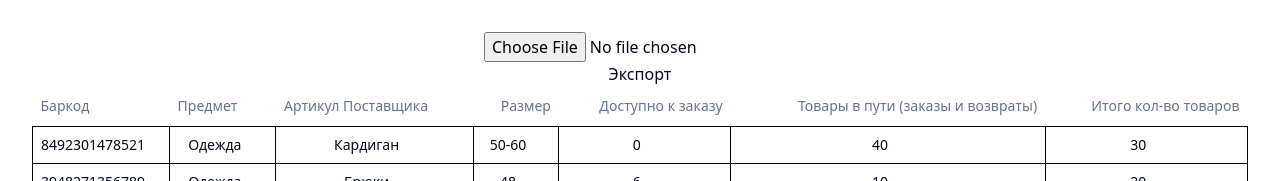
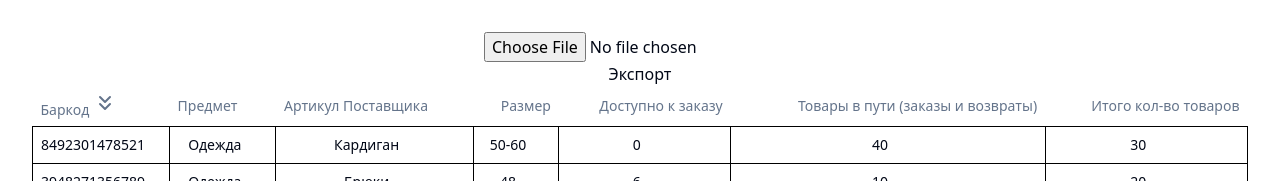
Before and after one commit to garold664/react-table-data-test, a React (Vite) app: page / in a window 1280 px wide. Shown: the top 181 px of the page. Built offline with nearby package versions, Linux system fonts and the light colour scheme.

Commit message:
implement sorting by barcode

```diff
--- a/src/components/ProductsTable.tsx
+++ b/src/components/ProductsTable.tsx
@@ -11,10 +11,12 @@ import {
 import data from '../data.json';
 import { useCallback, useState } from 'react';
 import EditableCell from './EditableCell';
+import { ChevronsDownIcon } from 'lucide-react';
 
 export default function ProductsTable() {
   const [tableData, setTableData] = useState(data);
   const [editedId, setEditedId] = useState<string | null>(null);
+  const [sortingOrder, setSortingOrder] = useState<'asc' | 'desc' | null>(null);
   const availableTotal = tableData.reduce(
     (acc, value) => acc + +value.available,
     0
@@ -40,6 +42,8 @@ export default function ProductsTable() {
     },
     []
   );
+
+  console.log(sortingOrder);
 
   return (
     <>
@@ -83,7 +87,38 @@ export default function ProductsTable() {
         <TableCaption>A list of your recent invoices.</TableCaption>
         <TableHeader>
           <TableRow>
-            <TableHead className="w-[100px]">Баркод</TableHead>
+            <TableHead className="w-[100px]">
+              Баркод{' '}
+              <button
+                onClick={() => {
+                  let newSortingOrder: 'asc' | 'desc' | null = null;
+                  if (!sortingOrder) {
+                    newSortingOrder = 'asc';
+                    setSortingOrder('asc');
+                  } else {
+                    setSortingOrder((order) => {
+                      newSortingOrder = order === 'asc' ? 'desc' : 'asc';
+                      return newSortingOrder;
+                    });
+                  }
+                  setTableData((data) => {
+                    if (newSortingOrder === 'asc') {
+                      return [...data].sort((a, b) =>
+                        a.barcode.localeCompare(b.barcode)
+                      );
+                    } else {
+                      return [...data].sort((a, b) =>
+                        b.barcode.localeCompare(a.barcode)
+                      );
+                    }
+                  });
+                }}
+              >
+                <ChevronsDownIcon
+                  className={sortingOrder === 'desc' ? 'rotate-180' : ''}
+                />
+              </button>
+            </TableHead>
             <TableHead>Предмет</TableHead>
             <TableHead>Артикул Поставщика</TableHead>
             <TableHead className="text-right">Размер</TableHead>
```
